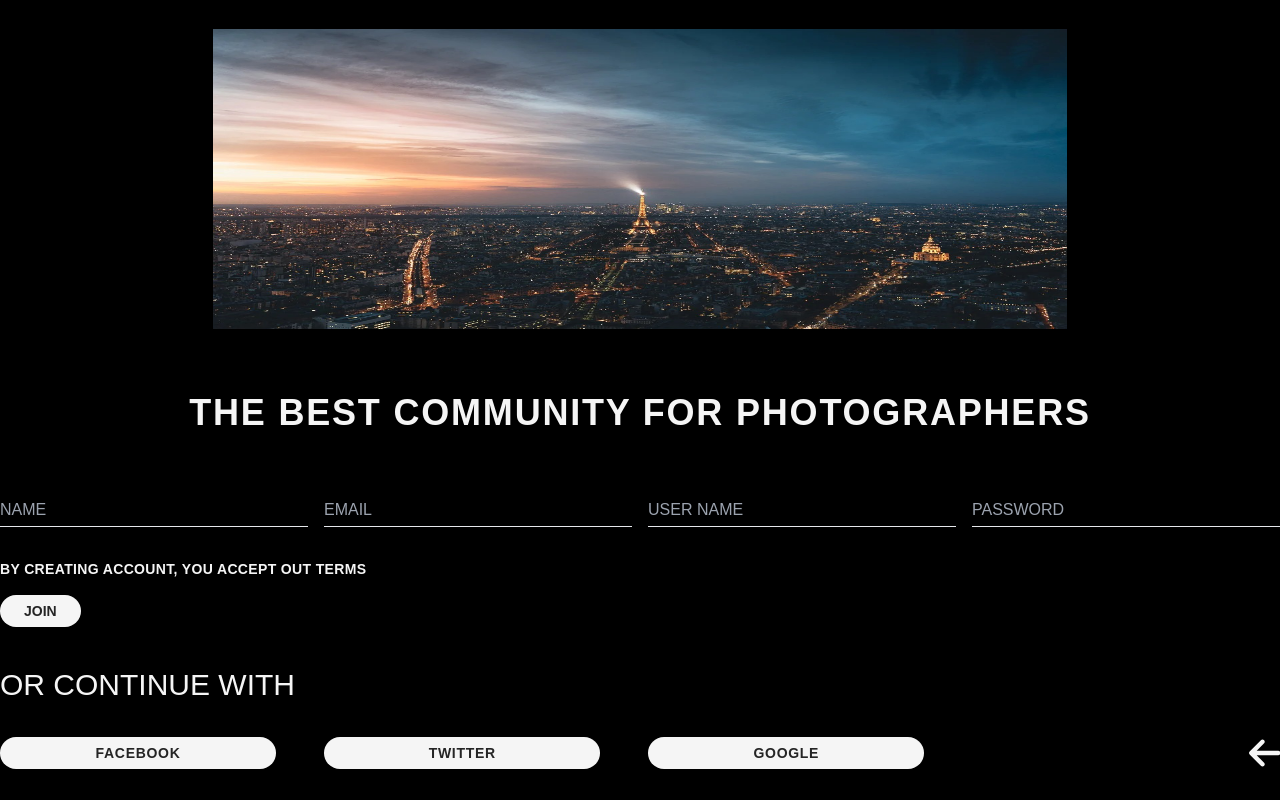
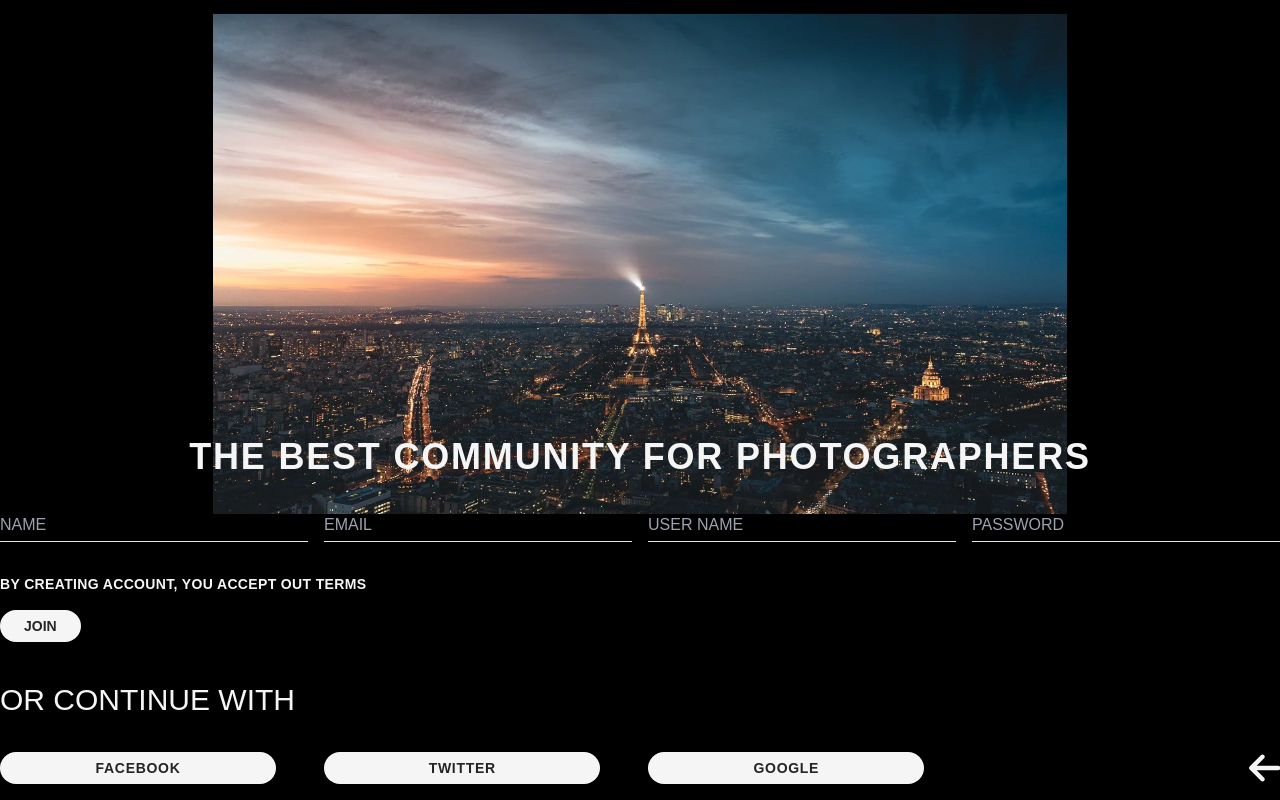
Before and after one commit to baonguyen130402/photist, a React (Create React App) app: page /join in a window 1280 px wide. Built offline with nearby package versions, Linux system fonts and the light colour scheme.

Commit message:
Something changed

```diff
--- a/src/components/JoinPage.tsx
+++ b/src/components/JoinPage.tsx
@@ -11,6 +11,8 @@ export const Join = () => {
     MyImg_2,
     MyImg_3,
   ];
+
+  const changedVariable = 0
   const indexOfCurrentImg = Math.floor(Math.random() * (images.length));
 
   const [loading, setLoading] = useState(false);
@@ -35,10 +37,10 @@ export const Join = () => {
             <div className="w-screen container grid grid-cols-12">
               <img
                 src={images[indexOfCurrentImg]}
-                className="col-start-3 col-span-8 h-300 w-full"
+                className="col-start-3 col-span-8 h-300 w-full lg:h-[500px]"
               />
             </div>
-            <h1 className="text-f5 text-4xl w-full text-center font-semibold font-sans tracking-wider uppercase leading-normal">
+            <h1 className="text-f5 text-4xl w-full lg:-mt-28 text-center font-semibold font-sans tracking-wider uppercase leading-normal">
               the best community for photographers
             </h1>
             <div className="w-full font-sans">
```
Also changed, not shown: 1 other file (tests, documents, lock files or other folders).
